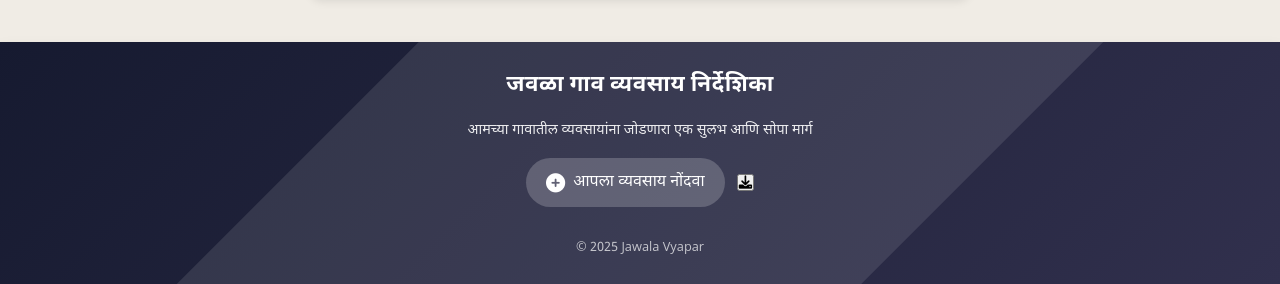
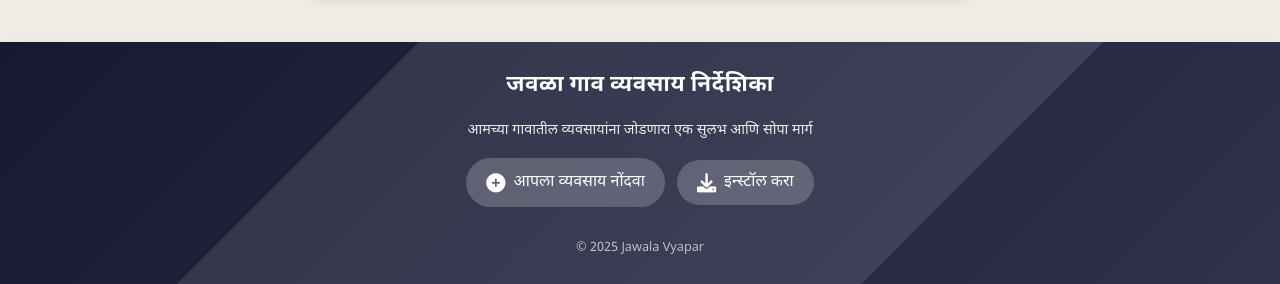
Before and after one commit to the-scam-master/jawala-directory, a website: page index.html in a window 1280 px wide. Shown: the part 6613-6897 px from the top of the page. Drawn offline with nearby package versions, Linux system fonts and the light colour scheme; files whose address does not match are found by name.

Commit message:
Update index.html

```diff
--- a/index.html
+++ b/index.html
@@ -4,49 +4,40 @@
     <meta charset="UTF-8">
     <meta name="viewport" content="width=device-width, initial-scale=1.0">
     <title>Jawala Village Business Directory - Find Nearby Services</title>
-
     <!-- Favicon -->
     <link rel="icon" type="image/png" href="./assets/images/telephone-directory.png">
-
     <!-- Meta Description for SEO -->
     <meta name="description" content="जवळा गाव व्यवसाय निर्देशिका: गावातील व्यवसाय शोधण्यासाठी एक सुलभ साधन. आपल्या जवळच्या सेवा आणि व्यवसायांबद्दल त्वरित माहिती मिळवा.">
-
     <!-- Geo Tags for Local SEO -->
     <meta name="geo.region" content="IN-MH">
     <meta name="geo.placename" content="Jawala, Yavatmal, Maharashtra">
     <meta name="geo.position" content="20.6282;78.5756">
     <meta name="ICBM" content="20.6282, 78.5756">
-
     <!-- Vercel Analytics Tracker -->
     <script>
       window.va = window.va || function () { (window.vaq = window.vaq || []).push(arguments); };
     </script>
     <script defer src="/_vercel/insights/script.js"></script>
-
     <!-- Open Graph Metadata for Social Sharing -->
     <meta property="og:title" content="जवळा गाव व्यवसाय निर्देशिका">
     <meta property="og:description" content="गावातील सर्व व्यवसायांची सुलभ माहिती मिळवा - Discover and connect with local businesses and essential services in Jawala village.">
     <meta property="og:image" content="./assets/images/telephone-directory.png">
     <meta property="og:url" content="https://jawala-vyapar.vercel.app/">
     <meta property="og:type" content="website">
-
     <!-- Twitter Card Meta Tags -->
     <meta name="twitter:card" content="summary_large_image">
     <meta name="twitter:title" content="Phone Directory - Jawala Village">
     <meta name="twitter:description" content="Discover Jawala village businesses and services in an easy-to-use online directory.">
     <meta name="twitter:image" content="./assets/images/telephone-directory.png">
-
     <!-- Fonts and Icons -->
     <link href="https://fonts.googleapis.com/css2?family=Mukta:wght@300;400;600;700&family=Noto+Sans+Devanagari:wght@300;400;600&display=swap" rel="stylesheet">
     <link rel="stylesheet" href="https://cdnjs.cloudflare.com/ajax/libs/font-awesome/6.0.0-beta3/css/all.min.css">
     <link href="https://cdn.jsdelivr.net/npm/bootstrap-icons/font/bootstrap-icons.css" rel="stylesheet">
     <link href="https://fonts.googleapis.com/icon?family=Material+Icons" rel="stylesheet">
     <link rel="stylesheet" href="./assets/css/styles.css">
-
     <!-- PWA Manifest -->
     <link rel="manifest" href="/manifest.json">
     <meta name="theme-color" content="#0066FF">
-
     <!-- Structured Data for Local Business -->
     <script type="application/ld+json">
     {
@@ -73,7 +64,6 @@
       }
     }
     </script>
-
     <!-- Structured Data for Web Application -->
     <script type="application/ld+json">
     {
@@ -124,14 +114,12 @@
         }
     }
     </script>
-
 </head>
 <body>
     <div class="container">
         <header role="banner">
             <h1>जवळा व्यवसाय निर्देशिका</h1>
         </header>
-
         <div class="controls">
             <div class="search-container">
                 <input type="text" id="searchInput" placeholder="व्यवसाय शोधा..." aria-label="व्यवसाय शोधा">
@@ -142,10 +130,8 @@
                 <div id="selectedCategoryName" class="selected-category-name"></div>
             </div>
         </div>
-
         <div id="businessList" class="business-grid" role="main"></div>
     </div>
-
     <footer>
         <div class="footer-content">
             <h3>जवळा गाव व्यवसाय निर्देशिका</h3>
@@ -155,28 +141,24 @@
                     <a href="https://forms.office.com/r/xjVPvyCA9F" class="action-button" target="_blank">
                         <i class="fas fa-plus-circle"></i> आपला व्यवसाय नोंदवा
                     </a>
-                    <button id="footerInstallBtn" class="install-btn fab" aria-label="Install">
-                        <i class="fas fa-download"></i>
+                    <button id="footerInstallBtn" class="action-button" aria-label="Install">
+                        <i class="fas fa-download"></i> इन्स्टॉल करा
                     </button>
                 </div>
             </div>
-
             <div class="copyright">
                 © 2025 Jawala Vyapar
             </div>
         </div>
     </footer>
-
     <!-- Install banner (hidden) -->
     <div class="install-overlay" id="installBanner">
         <div class="install-box">
-            <img src="/assets/images/telephone-directory.png" alt="App Icon" style="width: 40px; height: 40px; margin-right: 16px;">
             <p>जवळा व्यवसाय निर्देशिका अॅप इन्स्टॉल करा</p>
             <button id="bannerInstallBtn">Install</button>
             <button id="dismissInstall" aria-label="Close">✕</button>
         </div>
     </div>
-
     <!-- Loading overlay -->
     <div class="loading-overlay" id="loadingOverlay">
         <div class="loading-spinner"></div>
```
